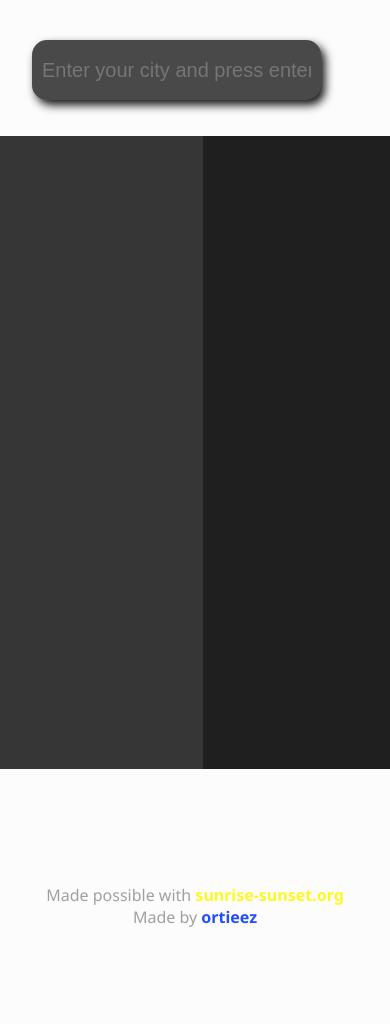
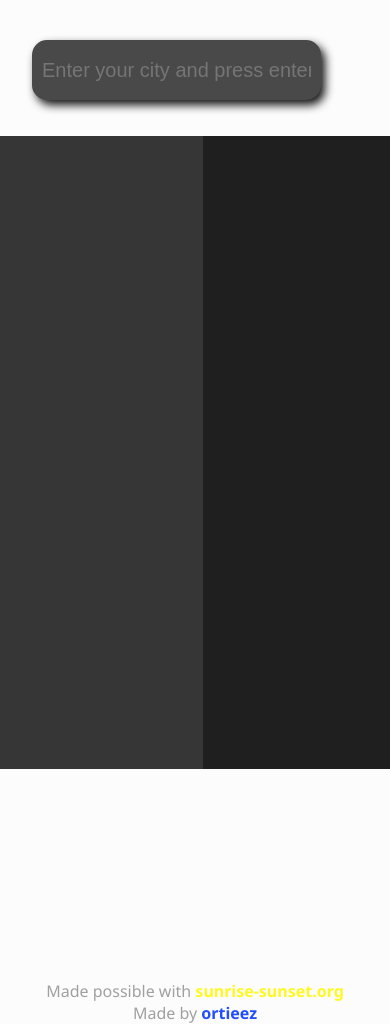
Before and after one commit to Ortieez/SunWatcher, a plain HTML site: page index.html in a window 390 px wide. Before the commit the page ends 928 px from the top, so only its background shows below. Drawn offline with nearby package versions, Linux system fonts and the light colour scheme.

Commit message:
Fixed UI Issue

```diff
--- a/style/main.css
+++ b/style/main.css
@@ -61,7 +61,7 @@ input[type="text"] {
     }
 
     footer {
-        margin-top: 55rem;
+        margin-top: 55rem !important;
     }
 }
 
```
